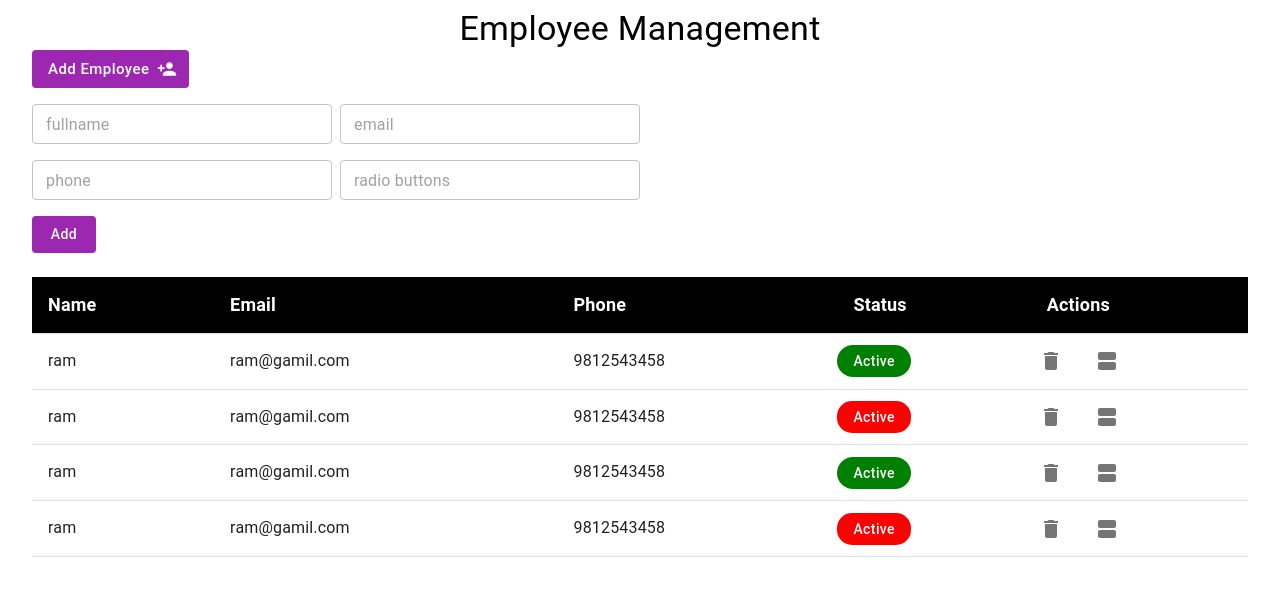
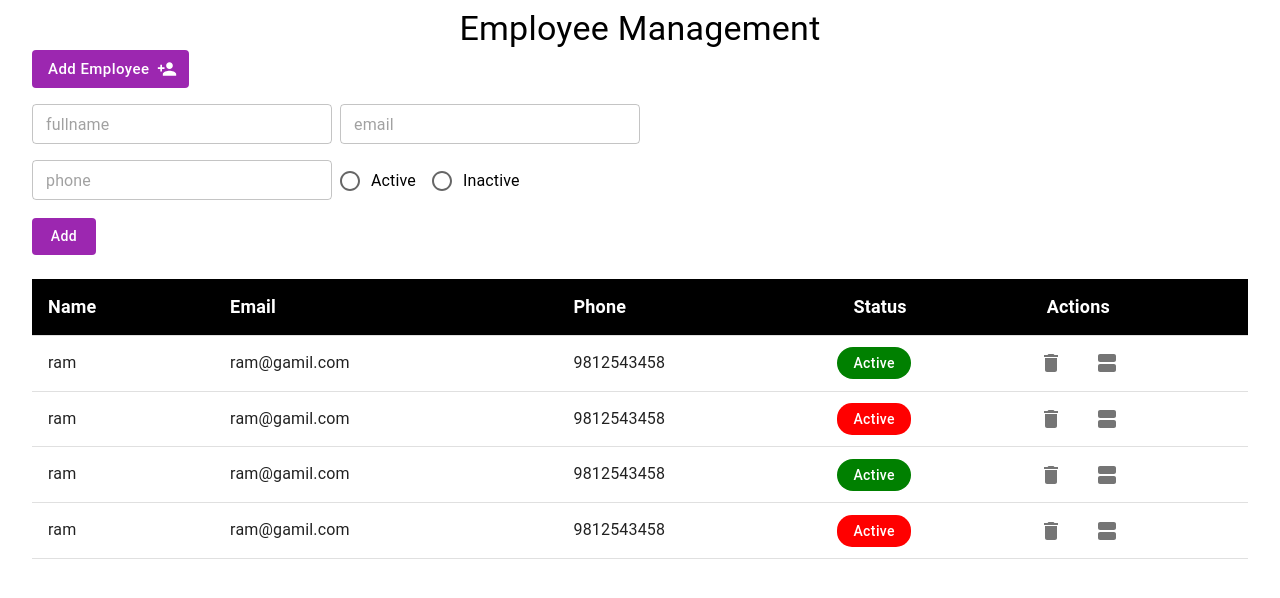
Before and after one commit to joyadeep/NextJS, a Next.js app: page / in a window 1280 px wide. Shown: the top 598 px of the page. Built offline with nearby package versions, Linux system fonts and the light colour scheme.

Commit message:
added radio buttons and get form data

```diff
--- a/component/EmployeeForm.js
+++ b/component/EmployeeForm.js
@@ -1,26 +1,45 @@
-import { Button, Grid, TextField } from '@mui/material'
+import { Button, FormControl, FormControlLabel, Grid, Radio, RadioGroup, TextField } from '@mui/material'
 import { Box } from '@mui/system'
-import React from 'react'
+import React, { useState } from 'react'
 
 const EmployeeForm = () => {
+    const[formData,setFormData]=useState({})
+
+    const handleChange=(event)=>{
+        setFormData({...formData,[event.target.name]:event.target.value})
+    }
+
+    const handleSubmit=(event)=>{
+        event.preventDefault();
+        {
+            Object.keys(formData).length===0?console.log("empty form"):console.log("form data = ",formData)
+        }
+
+    }
   return (
    <Box width={'50%'} mt={2}>
-    <form>
+    <form onSubmit={handleSubmit}>
+        <FormControl>
    <Grid container rowSpacing={2} columnSpacing={1}>
     <Grid item md={6} lg={6}>
-        <TextField size='small' type="text" placeholder='fullname' sx={{width:'100%'}}/>
+        <TextField size='small' name='fullname' value={formData.fullname} onChange={handleChange} type="text" placeholder='fullname' sx={{width:'100%'}}/>
     </Grid>
     <Grid item md={6} lg={6}>
-        <TextField size='small' type="email" placeholder='email' sx={{width:'100%'}}/>
+        <TextField size='small' name="email" value={formData.email} onChange={handleChange} type="email" placeholder='email' sx={{width:'100%'}}/>
     </Grid>
     <Grid item md={6}>
-        <TextField size='small' type="text" placeholder='phone' sx={{width:'100%'}}/>
+        <TextField size='small' name="phone" value={formData.phone} onChange={handleChange} type="text" placeholder='phone' sx={{width:'100%'}}/>
     </Grid>
     <Grid item md={6}>
-        <TextField size='small' type="text" placeholder='radio buttons' sx={{width:'100%'}}/>
+       <RadioGroup value={formData.status} name="status"
+    onChange={handleChange} sx={{display:'flex',flexDirection:'row'}}>
+            <FormControlLabel value="active"  control={<Radio color='secondary' />} label="Active" />
+          <FormControlLabel value="inactive" control={<Radio color='secondary' />} label="Inactive" />
+       </RadioGroup>
     </Grid>
    </Grid>
-   <Button type="submit" variant="contained" disableElevation color={'secondary'} sx={{textTransform:'none',mt:2}}>Add</Button>
+   <Button type="submit" variant="contained" disableElevation color={'secondary'} sx={{textTransform:'none',mt:2,width:'fit-content'}}>Add</Button>
+   </FormControl>
    </form>
    </Box>
   )
```
